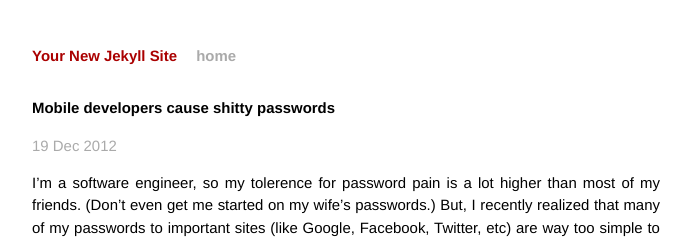
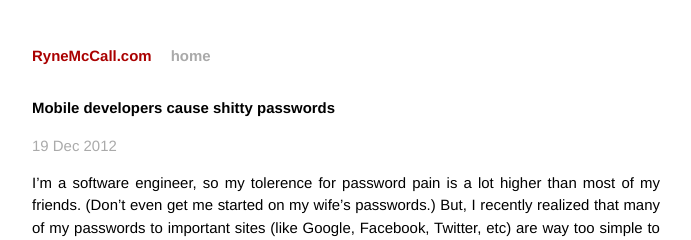
Before and after one commit to rynemccall/rynemccall.github.io, a Jekyll site: the page built from _posts/2012-12-19-Mobile-developers-cause-shitty-passwords.md, in a window 1280 px wide. Shown: the top 240 px of the page, without its empty margins (294-985 px from the left). Built offline with Jekyll 4.4.1, drawn with Linux system fonts in a browser that asks for light colours; Markdown is read by kramdown in place of the engine named in the settings.

Commit message:
Update title

```diff
--- a/_config.yml
+++ b/_config.yml
@@ -1,3 +1,3 @@
-name: Your New Jekyll Site
+name: RyneMcCall.com
 markdown: redcarpet
 pygments: true
```
